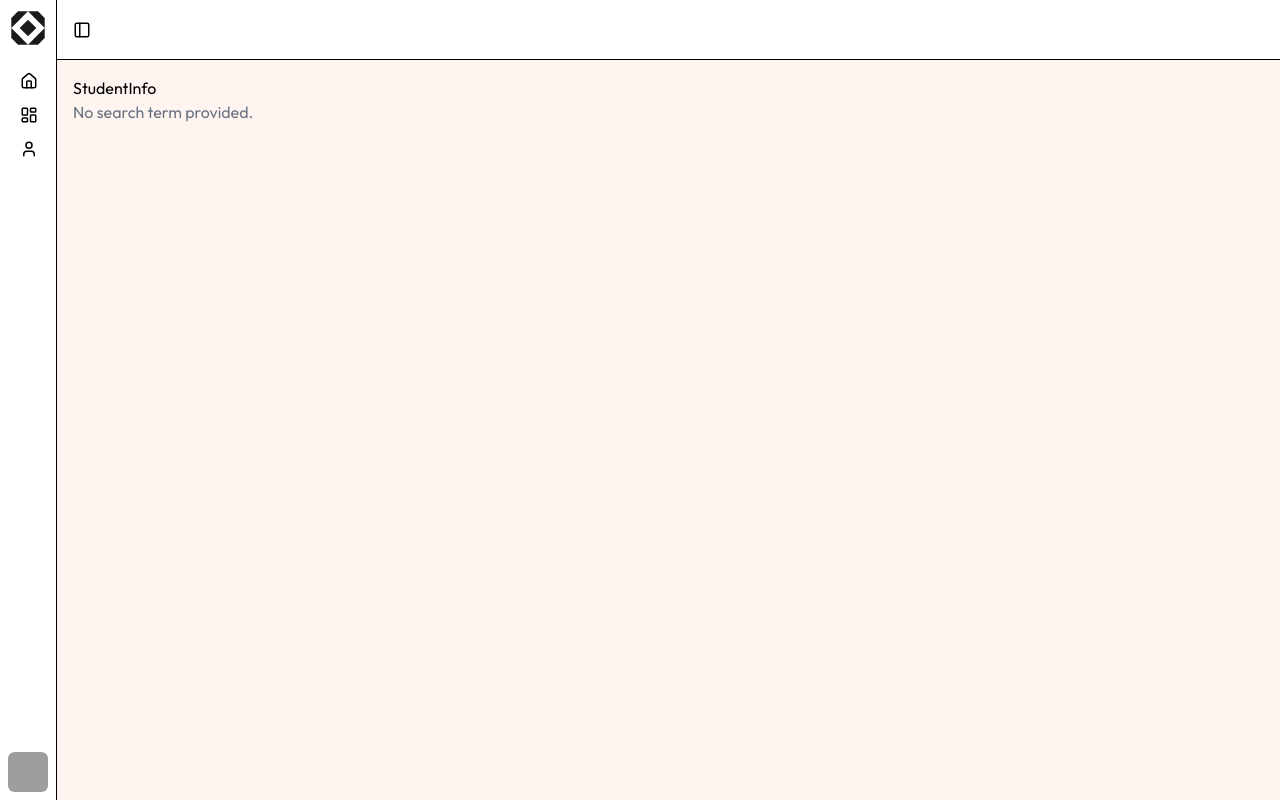
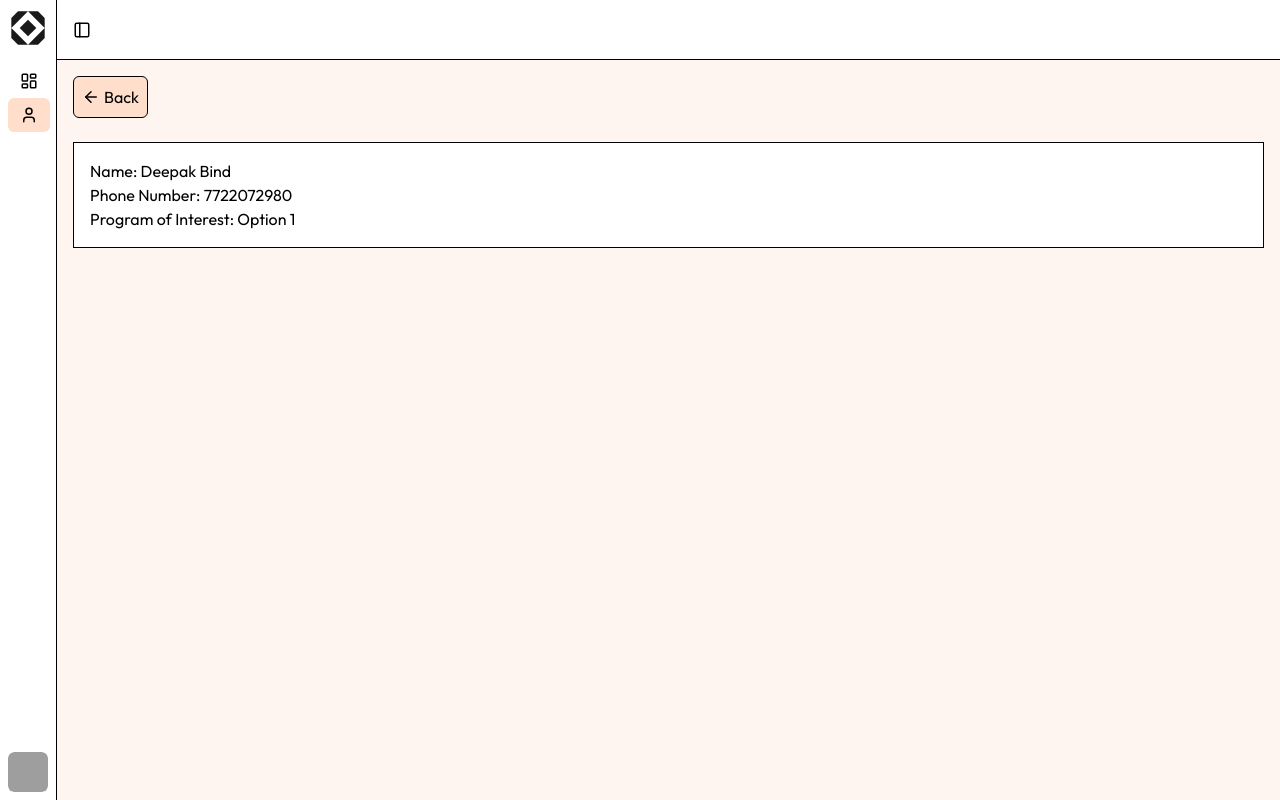
Before and after one commit to bind2/schooleducation, a Next.js app: page /admin/students/0 in a window 1280 px wide. Built offline with nearby package versions, Linux system fonts and the light colour scheme; grey boxes are pictures that could not be loaded.

Commit message:
update dashboard

```diff
--- a/app/(site)/contact/sections/student-information.jsx
+++ b/app/(site)/contact/sections/student-information.jsx
@@ -34,7 +34,10 @@ export default function StudentInformation() {
       "If you have specific questions or wish to request more information about Little Learners Academy, please complete the contact form below. Kindly provide the following details to help us better understand your needs",
   };
   return (
-    <section id="information" style={{ scrollMarginTop: `${headerHeight + 16}px` }}>
+    <section
+      id="information"
+      style={{ scrollMarginTop: `${headerHeight + 16}px` }}
+    >
       <div className="container">
         <SectionHead {...sectionHeadData} />
 
@@ -56,7 +59,7 @@ export default function StudentInformation() {
               href={"https://www.facebook.com"}
               target="_blank"
               aria-label="facebook"
-              className="bg-orange-90 rounded-md border-2 px-6 py-2"
+              className="bg-orange-90 hover:bg-orange-80 rounded-md border-2 px-6 py-2 transition-colors duration-300"
             >
               <Image
                 src={"svg/facebook.svg"}
@@ -69,7 +72,7 @@ export default function StudentInformation() {
               href={"https://www.twitter.com"}
               target="_blank"
               aria-label="twitter"
-              className="bg-orange-90 rounded-md border-2 px-6 py-2"
+              className="bg-orange-90 hover:bg-orange-80 rounded-md border-2 px-6 py-2 transition-colors duration-300"
             >
               <Image
                 src={"svg/twitter.svg"}
@@ -82,7 +85,7 @@ export default function StudentInformation() {
               href={"https://www.linkedin.com"}
               target="_blank"
               aria-label="linkedin"
-              className="bg-orange-90 rounded-md border-2 px-6 py-2"
+              className="bg-orange-90 hover:bg-orange-80 rounded-md border-2 px-6 py-2 transition-colors duration-300"
             >
               <Image
                 src={"svg/linkedin.svg"}
@@ -113,6 +116,7 @@ export default function StudentInformation() {
                   onChange={handleChange}
                   placeholder="Enter Parent Name"
                   className="bg-orange-99 rounded-md border-2 p-4"
+                  required
                 />
               </div>
               <div className="flex flex-col gap-2">
@@ -196,7 +200,7 @@ export default function StudentInformation() {
             </div>
             <button
               type="submit"
-              className="bg-orange-75 mt-10 w-full rounded-lg border-2 p-4 cursor-pointer"
+              className="bg-orange-75 hover:bg-orange-70 mt-10 w-full cursor-pointer rounded-lg border-2 p-4 text-2xl font-medium transition-colors duration-300"
             >
               Submit
             </button>
--- a/app/admin/students/[slug]/page.jsx
+++ b/app/admin/students/[slug]/page.jsx
@@ -1,20 +1,22 @@
 'use client'
 
-import { useSearchParams } from 'next/navigation';
-import React from 'react'
+import { ArrowLeft } from 'lucide-react';
+import Link from 'next/link';
+import React, { use } from 'react'
 
-export default function StudentInfo() {
-  const searchParams = useSearchParams();
-  const searchQuery = searchParams.get("search") || "";
+export default function StudentInfo({params}) {
+const {slug} = use(params)
   return (
-    <div>StudentInfo
-       {searchQuery ? (
-        <p className="mb-2">
-          Search Query: <strong>{searchQuery}</strong>
-        </p>
-      ) : (
-        <p className="mb-2 text-gray-500">No search term provided.</p>
-      )}
+    <div>
+      <button className='border-1 rounded-md bg-orange-90 hover:bg-orange-80 transition-colors duration-300'>
+        <Link href={`/admin/students`} className='flex items-center gap-1 p-2'><ArrowLeft size={18}/> Back</Link>
+      </button>
+      <div className='mt-6 border-1 p-4 bg-absolute-white'>
+        <div>Name: Deepak Bind</div>
+        <div>Phone Number: 7722072980</div>
+        <div>Program of Interest: Option 1</div>
+      </div>
+
     </div>
   )
 }
--- a/app/sections/our-pages.jsx
+++ b/app/sections/our-pages.jsx
@@ -57,13 +57,11 @@ export default function OurPages() {
                 animate={inView ? { opacity: 1, y: 0 } : {}}
                 transition={{ duration: 0.5, ease: "easeOut" }}
                 key={index}
-                className="bg-absolute-white rounded-lg border-2 p-10 [box-shadow:4px_4px_0px_1px_var(--absolute-black)]"
+                className="bg-absolute-white flex flex-col gap-10 rounded-lg border-2 p-10 [box-shadow:4px_4px_0px_1px_var(--absolute-black)]"
               >
-                <h2 className="mt-4 mb-4 text-center text-3xl font-bold">
-                  {title}
-                </h2>
+                <h2 className="mt-4 text-center text-3xl font-bold">{title}</h2>
 
-                <div className="relative mt-10 flex w-full items-center gap-1">
+                <div className="relative flex w-full items-center gap-1">
                   {/* Left circle */}
                   <div className="bg-absolute-white absolute -left-1 z-10 h-5 w-5 rounded-full border-2 border-black" />
 
@@ -80,11 +78,11 @@ export default function OurPages() {
                   <div className="bg-absolute-white absolute -right-1 z-10 h-5 w-5 rounded-full border-2 border-black" />
                 </div>
 
-                <p className="mt-10 text-center">{content}</p>
+                <p className="text-center">{content}</p>
 
                 <motion.button
                   whileHover="hover"
-                  className="bg-orange-90 hover:bg-orange-80 mt-10 w-full rounded-lg border-2 [box-shadow:4px_4px_0px_1px_var(--absolute-black)] transition-colors duration-300"
+                  className="bg-orange-90 hover:bg-orange-80 mt-auto w-full rounded-lg border-2 [box-shadow:4px_4px_0px_1px_var(--absolute-black)] transition-colors duration-300"
                 >
                   <Link
                     href={url}
--- a/components/admin-comp/sidebar-layout.jsx
+++ b/components/admin-comp/sidebar-layout.jsx
@@ -10,11 +10,12 @@ import { User } from "lucide-react";
 import Image from "next/image";
 import { ChevronsUpDown } from "lucide-react";
 import { Tooltip } from "../tooltip";
-import { Home } from "lucide-react";
+import { usePathname } from "next/navigation";
 
 export function SidebarLayout({ children }) {
   const [isMobile, setIsMobile] = useState(false);
   const [isOpen, setIsOpen] = useState(null);
+  const pathname = usePathname();
 
   useEffect(() => {
     const storedIsOpen = localStorage.getItem("isOpen");
@@ -45,11 +46,6 @@ export function SidebarLayout({ children }) {
   }
 
   const navItems = [
-    {
-      icon: <Home size={18}/>,
-      label: 'Home',
-      url: '/'
-    },
     {
       icon: <LayoutDashboard size={18} />,
       label: "Dashboard",
@@ -84,8 +80,8 @@ export function SidebarLayout({ children }) {
             >
               <div className="w-full p-2">
                 <Link
-                  href={"/admin"}
-                  className={`flex cursor-pointer items-center gap-2 rounded-md transition-all duration-200 ${isOpen ? "p-2 hover:bg-gray-300" : "p-0"} `}
+                  href={"/"}
+                  className={`flex cursor-pointer items-center gap-2 rounded-md transition-all duration-200 ${isOpen ? "p-2 hover:bg-orange-90" : "p-0"} `}
                 >
                   <Image
                     src={"/svg/logo.svg"}
@@ -114,7 +110,13 @@ export function SidebarLayout({ children }) {
               {/* <ScrollArea> */}
               <div className="h-full p-2">
                 <ul>
-                  {navItems.map(({ label, url, icon }, index) => (
+                  {navItems.map(({ label, url, icon }, index) => {
+                    const isActive = (url) => {
+                      if (url === "/admin") return pathname === url;
+                      return pathname === url || pathname.startsWith(url + "/");
+                    };
+
+                    return (
                       <li
                         key={index}
                         className="block w-full"
@@ -127,7 +129,7 @@ export function SidebarLayout({ children }) {
                         {isOpen ? (
                           <Link
                             href={url}
-                          className="flex w-full gap-2 rounded-md px-3 py-2 transition-all duration-300 hover:bg-gray-200"
+                            className={`hover:bg-orange-90 flex w-full gap-2 rounded-md px-3 py-2 transition-all duration-300 ${isActive(url) ? "bg-orange-90" : ""}`}
                           >
                             <div className="flex items-center justify-center rounded-md">
                               {icon}
@@ -150,21 +152,22 @@ export function SidebarLayout({ children }) {
                           <Tooltip content={label} side="right">
                             <Link
                               href={url}
-                            className="flex cursor-pointer items-center justify-center rounded-md px-3 py-2 transition-all duration-200 hover:bg-gray-300"
+                              className={`hover:bg-orange-90 flex cursor-pointer items-center justify-center rounded-md px-3 py-2 transition-all duration-200 ${isActive(url) ? "bg-orange-90" : ""}`}
                             >
                               {icon}
                             </Link>
                           </Tooltip>
                         )}
                       </li>
-                  ))}
+                    );
+                  })}
                 </ul>
               </div>
               {/* </ScrollArea> */}
 
               <div className="w-full p-2">
                 <div
-                  className={`flex cursor-pointer gap-2 overflow-hidden rounded-md transition-all duration-200 ${isOpen ? "p-2 hover:bg-gray-300" : "p-0"} `}
+                  className={`flex cursor-pointer gap-2 overflow-hidden rounded-md transition-all duration-200 ${isOpen ? "p-2 hover:bg-orange-90" : "p-0"} `}
                 >
                   <Image
                     src="https://github.com/shadcn.png"
--- a/components/scroll-to-top.jsx
+++ b/components/scroll-to-top.jsx
@@ -24,7 +24,7 @@ export default function ScrollToTop() {
       {visible && (
         <motion.button
           onClick={scrollToTop}
-          className="bg-orange-80 hover:bg-orange-75 fixed right-5 bottom-5 z-40 cursor-pointer rounded-md p-3 text-white shadow-lg"
+          className="bg-orange-80 hover:bg-orange-75 transition-colors duration-300 fixed right-5 bottom-5 z-40 cursor-pointer rounded-md p-3 text-white shadow-lg"
           aria-label="Back to top"
           initial={{ opacity: 0, y: 30 }}
           animate={{ opacity: 1, y: 0 }}
```
Also changed, not shown: app/(site)/contact/sections/get-in-touch.jsx (+11 -10 lines). Lines whose indentation alone changed are shown as unchanged.
